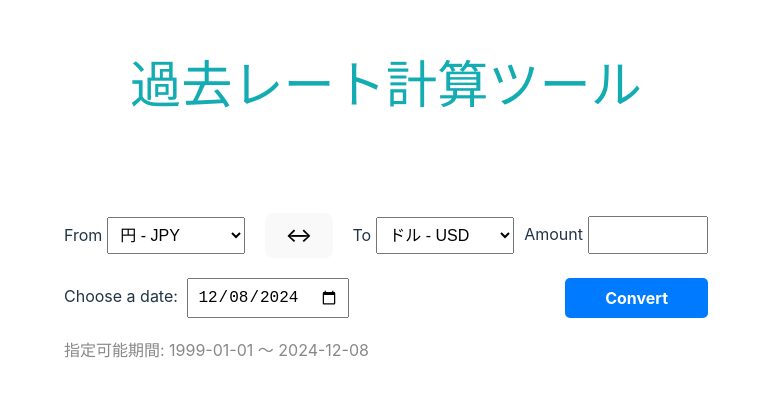
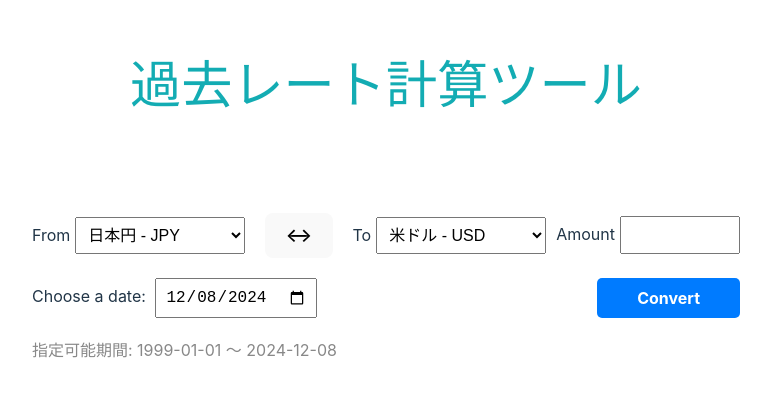
Before and after one commit to kashmii/exchange_currency_rate, a React (Vite) app in the folder frontend/: page / in a window 1280 px wide. Shown: the part 198-594 px from the top of the page, without its empty margins (254-1025 px from the left). Built offline with nearby package versions, Linux system fonts and the light colour scheme; the HTML template or start-up script is replaced by a standard one.

Commit message:
通貨データ変更・swapボタン実装

```diff
--- a/frontend/src/components/form/index.tsx
+++ b/frontend/src/components/form/index.tsx
@@ -2,29 +2,19 @@ import axios from 'axios';
 import { ExchangeResultData } from '@/App';
 import React, { useEffect, useState } from 'react';
 
-// 通貨データ
-const currencies = [
-  { label: '円', value: 'JPY' },
-  { label: 'ドル', value: 'USD' },
-  { label: 'ポンド', value: 'GBP' },
-  { label: '中国元', value: 'CNY' },
-  { label: 'ユーロ', value: 'EUR' },
-  { label: 'ウォン', value: 'KRW' },
-  { label: '豪ドル', value: 'AUD' },
-];
-
 const URL = 'http://localhost:3001/api/convert';
 
+// 通貨データ
 // as const とすることでキーも値もリテラル型になる ／ オブジェクトをリテラル型として固定する
-// const currencies = {
-//   USD: '米ドル',
-//   JPY: '日本円',
-//   GBP: '英ポンド',
-//   CNY: '中国元',
-//   EUR: 'ユーロ',
-//   KRW: '韓国ウォン',
-//   AUD: '豪ドル',
-// };
+const currencies = {
+  JPY: '日本円',
+  USD: '米ドル',
+  EUR: 'ユーロ',
+  GBP: '英ポンド',
+  CNY: '中国元',
+  AUD: '豪ドル',
+  KRW: '韓国ウォン',
+} as const;
 
 // currencies オブジェクトのキーを表すリテラル型のユニオン型
 // ユニオン型： リテラル型と組み合わせて限定的な値を許容できる
@@ -92,7 +82,8 @@ const ExchangeForm: React.FC<props> = ({
   }, [selectedDate, today]);
 
   const swapCurrencies = () => {
-    alert('Swapping currencies');
+    setBaseCurrency(targetCurrency);
+    setTargetCurrency(baseCurrency);
   };
 
   return (
@@ -111,9 +102,9 @@ const ExchangeForm: React.FC<props> = ({
               marginLeft: '5px',
             }}
           >
-            {currencies.map((currency) => (
-              <option key={currency.value} value={currency.value}>
-                {currency.label} - {currency.value.toUpperCase()}
+            {Object.entries(currencies).map(([key, value]) => (
+              <option key={key} value={key}>
+                {value} - {key}
               </option>
             ))}
           </select>
@@ -137,9 +128,9 @@ const ExchangeForm: React.FC<props> = ({
               marginLeft: '5px',
             }}
           >
-            {currencies.map((currency) => (
-              <option key={currency.value} value={currency.value}>
-                {currency.label} - {currency.value.toUpperCase()}
+            {Object.entries(currencies).map(([key, value]) => (
+              <option key={key} value={key}>
+                {value} - {key}
               </option>
             ))}
           </select>
```
